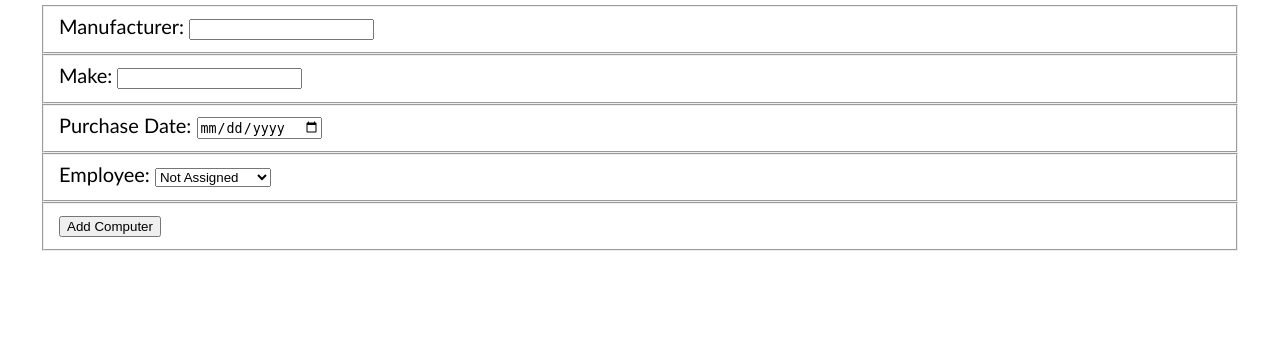
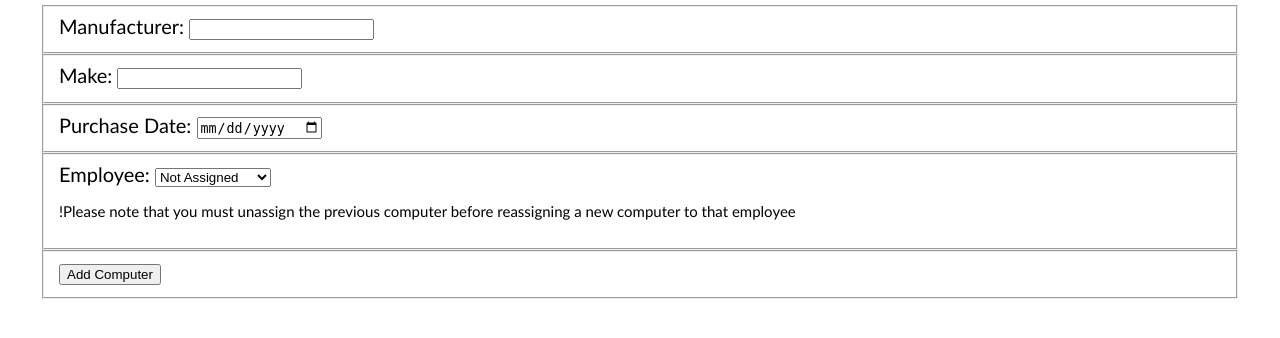
Before and after one commit to nss-day-cohort-38/bangazon-workforce-management-oculus-nebula, a Django app: template hrapp/templates/computers/computer_form.html in a window 1280 px wide. Shown: the part 183-521 px from the top of the page. Run offline with Django 3.2, Linux system fonts and the light colour scheme; the template is opened without the code that fills it: values that come from a table or form of the project are taken from there, others are empty; tables that the repository leaves empty hold one stand-in row (values such as "Sample post").

Commit message:
added minor note

```diff
--- a/hrapp/static/styles/base.css
+++ b/hrapp/static/styles/base.css
@@ -17,3 +17,6 @@ body {
   padding: 1em;
   margin: 0;
 }
+.small-note{
+  font-size: 15px ;
+}
--- a/hrapp/templates/computers/computer_form.html
+++ b/hrapp/templates/computers/computer_form.html
@@ -29,6 +29,7 @@
 {%endif%}
 {% endfor %}
 </select>
+<p class="small-note">!Please note that you must unassign the previous computer before reassigning a new computer to that employee</p>
 </fieldset>
 <fieldset>
 <input type="submit" value="Add Computer"/>
```
